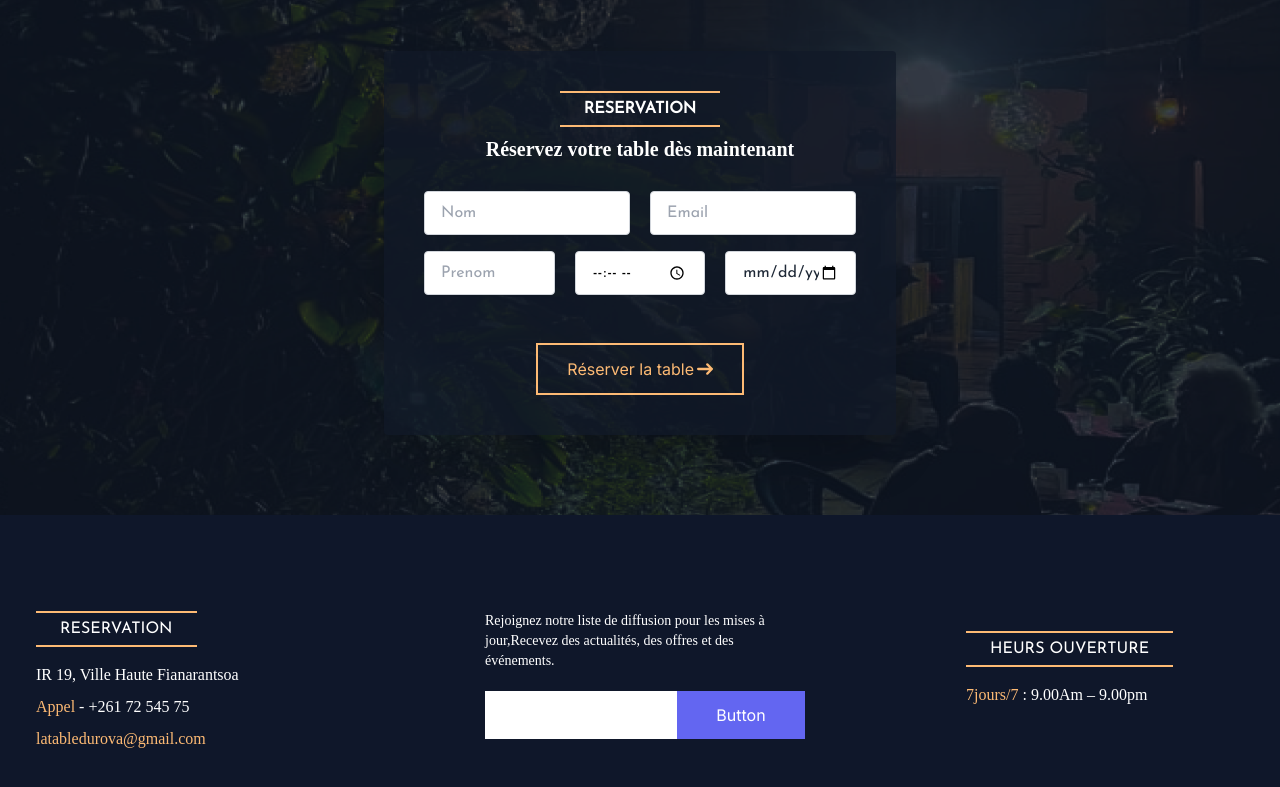
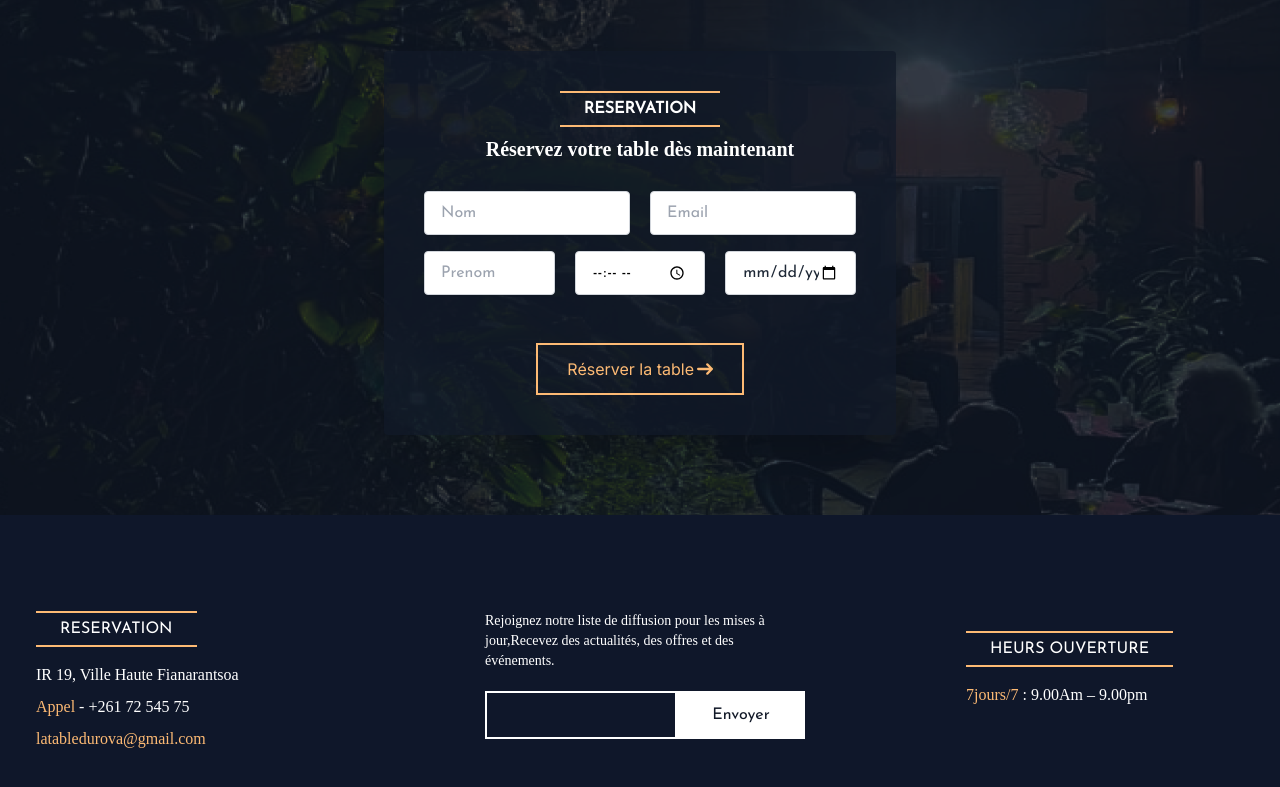
Before and after one commit to alphatowestphalen/siteNextJs, a Next.js app: page / in a window 1280 px wide. Shown: the part 5603-6390 px from the top of the page. Built offline with nearby package versions, Linux system fonts and the light colour scheme.

Commit message:
style : change the color of the boutton in footer page

```diff
--- a/app/component/Footer/Footer.tsx
+++ b/app/component/Footer/Footer.tsx
@@ -43,10 +43,10 @@ const Footer = () => {
                     type="text"
                     id="footer-field"
                     name="footer-field"
-                    className="w-full md:w-48 bg-white px-2 focus:ring-indigo-200 text-base outline-none text-gray-700  leading-8 transition-colors duration-200 ease-in-out"
+                    className="w-full md:w-48 bg-transparent border-x-2 border-y-2 border-white px-2 focus:ring-indigo-200 text-base outline-none text-white  leading-8 transition-colors duration-200 ease-in-out"
                   />
-                  <button className="lg:mt-2 xl:mt-0 w-32 flex-shrink-0 h-12 text-white bg-indigo-500 border-0  px-6 focus:outline-none">
-                    Button
+                  <button style={{ fontFamily: "Josefin_Sans" }} className="lg:mt-2 xl:mt-0 w-32 flex-shrink-0 h-12 text-gray-900 bg-white border-0  px-6 focus:outline-none">
+                    Envoyer
                   </button>
                 </div>
               </div>
```
